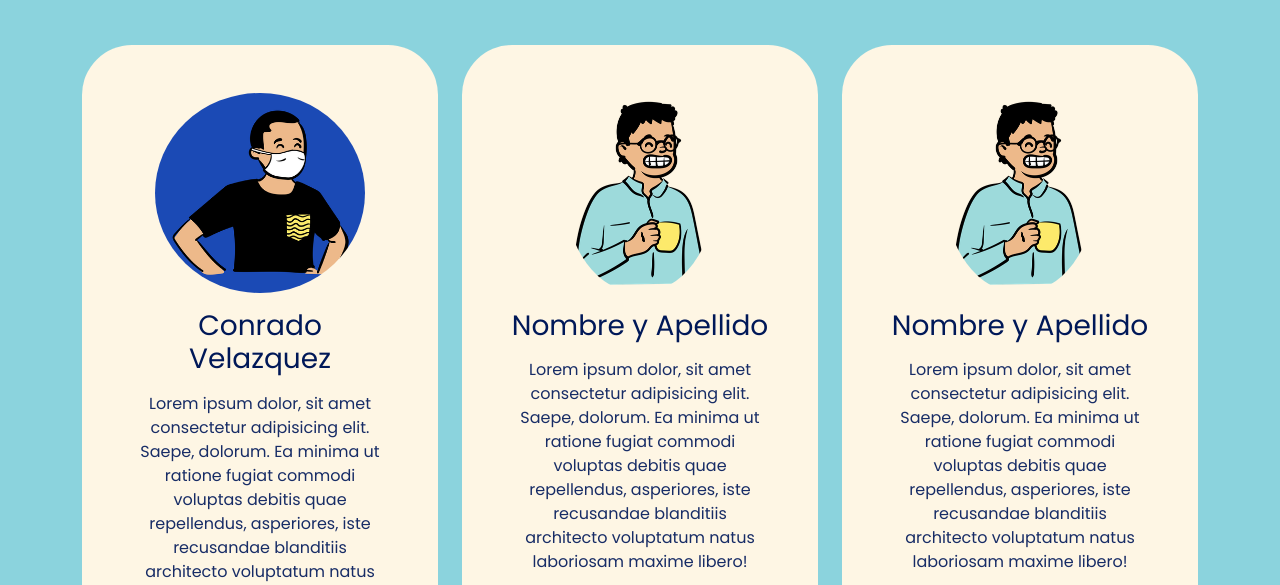
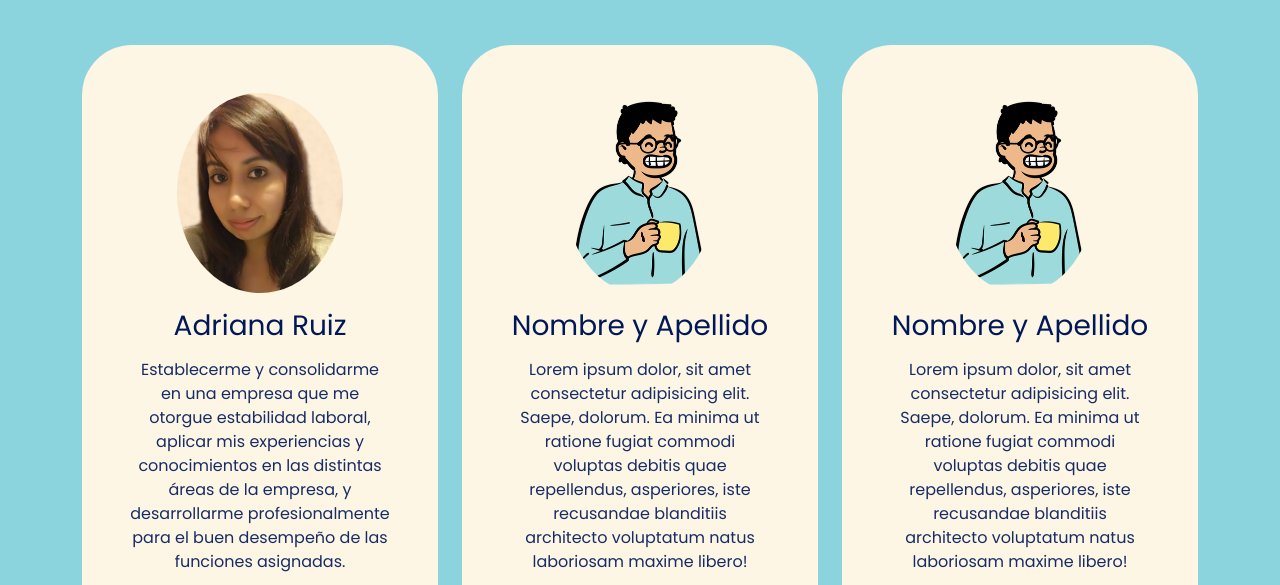
Before and after one commit to con-ra/devtech-podcast-web, a plain HTML site: page index.html in a window 1280 px wide. Shown: the part 1190-1775 px from the top of the page. Drawn offline with nearby package versions, Linux system fonts and the light colour scheme.

Commit message:
Subo modificacion en tarjeta 1 en la seccion nosotros

```diff
--- a/index.html
+++ b/index.html
@@ -100,11 +100,9 @@
           <div class="col-md-6 col-lg-4 mb-3">
             <div class="card">
               <div class="card-body text-center p-5">
-                <img src="./assets/avatar_conra.png" alt="avatar" class=" img img-fluid rounded-circle mb-3">
-                <h3 class="title card-title mb-3">Conrado Velazquez</h3>
-                <p>Lorem ipsum dolor, sit amet consectetur adipisicing elit. Saepe, dolorum. Ea minima ut ratione fugiat
-                  commodi voluptas debitis quae repellendus, asperiores, iste recusandae blanditiis architecto
-                  voluptatum natus laboriosam maxime libero!</p>
+                <img src="./assets/Foto3.png" alt="avatar" class=" img img-fluid rounded-circle mb-3">
+                <h3 class="title card-title mb-3">Adriana Ruiz</h3>
+                <p>Establecerme y consolidarme en una empresa que me otorgue estabilidad laboral, aplicar mis experiencias y conocimientos en las distintas áreas de la empresa, y desarrollarme profesionalmente para el buen desempeño de las funciones asignadas.</p>
                 <a href="#"><i class="bi bi-twitter text-dark mx-1 lead"></i></a>
                 <a href="#"><i class="bi bi-linkedin text-dark mx-1 lead"></i></a>
                 <a href="#"><i class="bi bi-github text-dark mx-1 lead"></i></a>
```
Also changed, not shown: assets/Foto3.png (added).
